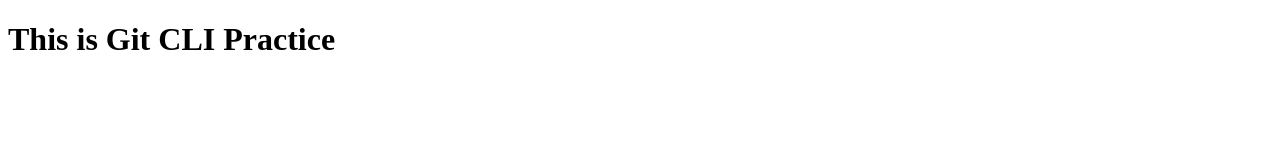
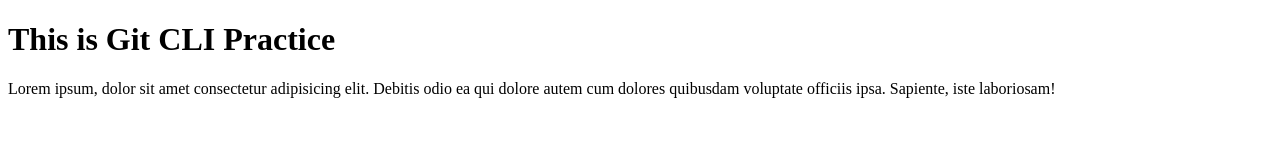
Before and after one commit to mikemark-777/CLi-Practice, a plain HTML site: page index.html in a window 1280 px wide. Drawn offline with Linux system fonts and the light colour scheme.

Commit message:
added paragraph

```diff
--- a/index.html
+++ b/index.html
@@ -10,6 +10,8 @@
 
     <body>
         <h1>This is Git CLI Practice</h1>
+        <p>Lorem ipsum, dolor sit amet consectetur adipisicing elit. Debitis odio ea qui dolore autem cum dolores
+            quibusdam voluptate officiis ipsa. Sapiente, iste laboriosam!</p>
     </body>
 
 </html>
```
